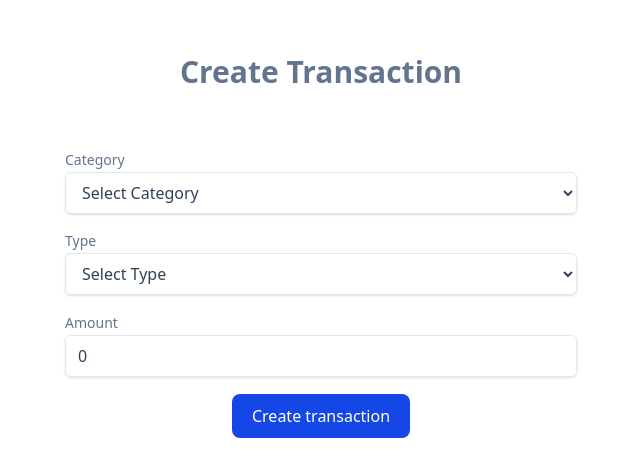
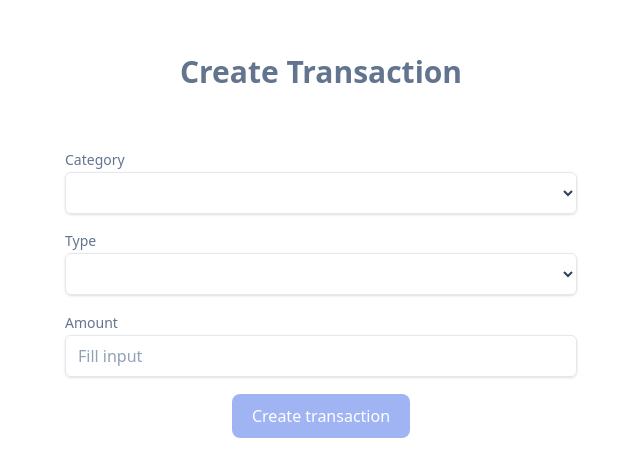
Before and after one commit to Ibrakara/personal-finance-tracker, a Vue app: page /create in a window 1280 px wide. Shown: the part 154-630 px from the top of the page, without its empty margins (319-959 px from the left). Built offline with nearby package versions, Linux system fonts and the light colour scheme.

Commit message:
move valus to store

```diff
--- a/src/stores/transactionStore.ts
+++ b/src/stores/transactionStore.ts
@@ -1,7 +1,13 @@
-import { computed } from 'vue'
+import { computed, ref } from 'vue'
 import { defineStore } from 'pinia'
+import type { EXPENSE_CATAGORIES, INCOME_CATAGORIES, TRANSACTION_TYPE } from '@/types'
 
 export const useTransactionStore = defineStore('transactionStore', () => {
+  //states
+  const transactionFormCategory = ref<EXPENSE_CATAGORIES | INCOME_CATAGORIES>()
+  const transactionFormType = ref<TRANSACTION_TYPE>()
+  const transactionFormAmount = ref<number>()
+  //computeds
   const expenseCategoryList = computed(() => {
     return [
       'HOUSING',
@@ -21,6 +27,23 @@ export const useTransactionStore = defineStore('transactionStore', () => {
   const incomeCategoryList = computed(() => {
     return ['SALARY', 'FREELANCE', 'INVESMENT', 'BONUS', 'GIFT', 'OTHER']
   })
+  const transactionTypeList = computed(() => {
+    return ['EXPENSE', 'INCOME']
+  })
+  function createTransaction() {
+    console.log('clicked')
+  }
 
-  return { expenseCategoryList, incomeCategoryList }
+  return {
+    //states
+    transactionFormCategory,
+    transactionFormType,
+    transactionFormAmount,
+    //computeds
+    expenseCategoryList,
+    incomeCategoryList,
+    transactionTypeList,
+    //methods
+    createTransaction,
+  }
 })
--- a/src/views/TransactionFormView.vue
+++ b/src/views/TransactionFormView.vue
@@ -5,24 +5,28 @@
     </div>
     <form class="min-w-xs w-full mx-auto min-h-72 flex flex-col justify-between items-center">
       <CustomDropdown
-        v-model="categorySelection"
+        v-model="transactionFormType"
         class="min-w-80 max-sm:w-3xs w-full max-w-xs sm:max-w-sm md:max-w-md lg:max-w-lg"
         name="Category"
-        :list="['Expense', 'Income']"
+        :list="transactionTypeList"
       ></CustomDropdown>
       <CustomDropdown
-        v-model="typeSelection"
+        v-model="transactionFormCategory"
         class="min-w-80 max-sm:w-3xs w-full max-w-xs sm:max-w-sm md:max-w-md lg:max-w-lg"
         name="Type"
-        :list="transactionTypeList"
+        :list="transactionCategoryList"
       ></CustomDropdown>
       <CustomInput
-        v-model="amount"
+        v-model="transactionFormAmount"
         class="min-w-80 max-sm:w-3xs w-full max-w-xs sm:max-w-sm md:max-w-md lg:max-w-lg"
         type="number"
         label="Amount"
       ></CustomInput>
-      <CustomButton name="Create transaction"></CustomButton>
+      <CustomButton
+        :disabled="!transactionFormCategory || !transactionFormType || !transactionFormAmount"
+        name="Create transaction"
+        @on-click="createTransaction"
+      ></CustomButton>
     </form>
   </div>
 </template>
@@ -32,13 +36,26 @@ import CustomDropdown from '@/components/CustomDropdown.vue'
 import CustomInput from '@/components/CustomInput.vue'
 import { useTransactionStore } from '@/stores/transactionStore'
 import { storeToRefs } from 'pinia'
-import { computed, ref } from 'vue'
+import { computed, watch } from 'vue'
 const transactionStore = useTransactionStore()
-const categorySelection = ref('')
-const typeSelection = ref('')
-const amount = ref(0)
-const { expenseCategoryList } = storeToRefs(transactionStore)
-const transactionTypeList = computed(() => {
-  return expenseCategoryList.value
+const {
+  transactionFormCategory,
+  transactionFormType,
+  transactionFormAmount,
+  expenseCategoryList,
+  incomeCategoryList,
+  transactionTypeList,
+} = storeToRefs(transactionStore)
+const { createTransaction } = transactionStore
+const transactionCategoryList = computed(() => {
+  return transactionFormType.value !== 'INCOME'
+    ? expenseCategoryList.value
+    : incomeCategoryList.value
 })
+watch(
+  () => transactionFormType.value,
+  () => {
+    transactionFormCategory.value = undefined
+  },
+)
 </script>
```
